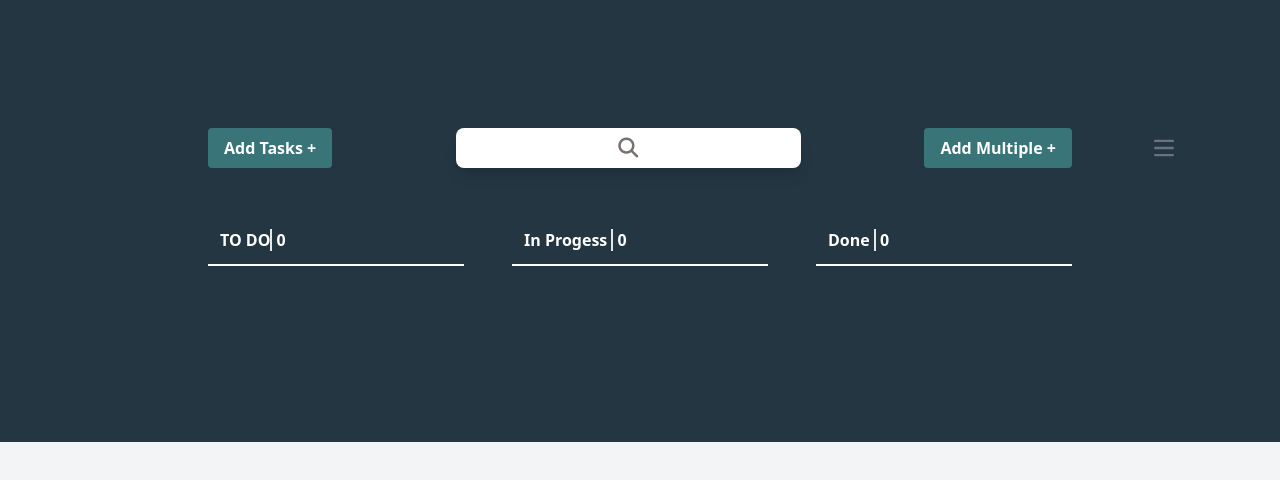
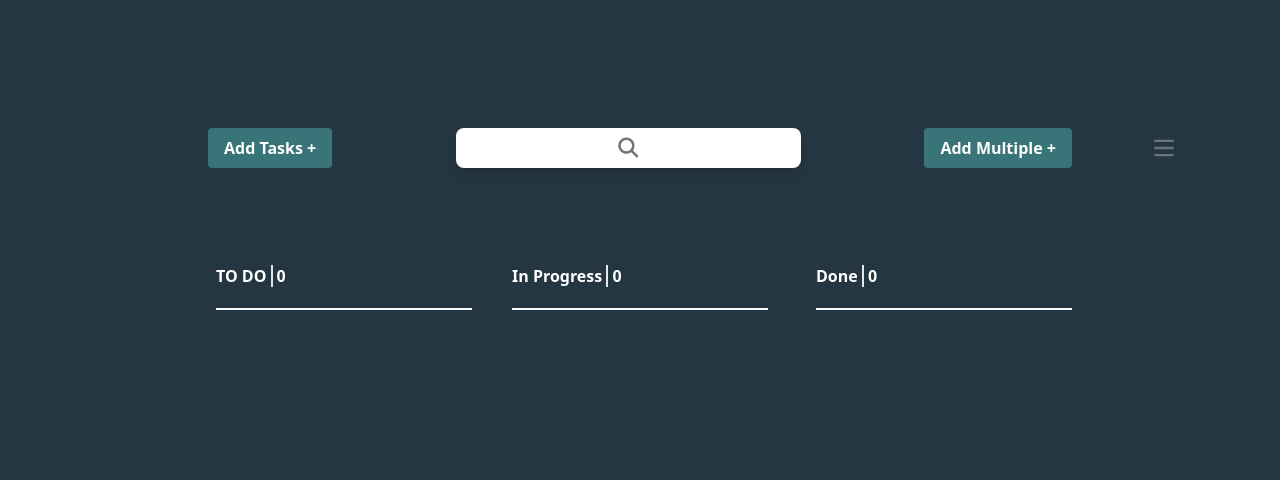
Before and after one commit to MohamedMoustir/To-Do-List, a website: page index.html in a window 1280 px wide. Drawn offline with nearby package versions, Linux system fonts and the light colour scheme.

Commit message:
Add responsive avec tous

```diff
--- a/index.html
+++ b/index.html
@@ -4,6 +4,7 @@
 <head>
   <meta charset="UTF-8">
   <meta name="viewport" content="width=device-width, initial-scale=1.0">
+
   <title>Document</title>
   <link rel="stylesheet" href="./src/output.css">
   <script src="https://cdn.tailwindcss.com"></script>
@@ -48,72 +49,54 @@
     </div>
   </nav>
 
-  <header class=" ">
-    <div class=" my-32 mx-52">
-      <div class="flex justify-between gap-16 ">
-        <button class="bg-[#387478] hover:bg-[#1a3b3e] text-white font-bold py-2 px-4 rounded"
-          onclick="openCardsTasks()">Add Tasks +</button>
-          <div id="search"
-          class="group cursor-pointer flex justify-center items-center rounded-lg shadow-lg h-10 w-2/5 bg-white rounded-">
-          <input onkeyup="recherche(this.value)" id="recher"
-            class="bg-transparent m-0 w-0 outline-none rounded-none  transition-all duration-[800ms]  group-hover:w-[90%]   text-black"
-            type="text" placeholder="Search" />
-          <a href="#">
-            <i class="fas fa-search fonts  text-stone-500  text-xl"></i>
-          </a>
-        </div>
-        <button class="bg-[#387478] hover:bg-[#387478] text-white font-bold py-2 px-4 rounded "
-          onclick="AddMultiple()">Add Multiple +</button>
-      </div>
-      <div class="grid grid-cols-3 gap-12 my-12 ">
+  <header class="">
 
-        <div class="border-b-2 border-white  p-3 w-64 text-white">
-          <div class="font-bold">
-            <h1>TO DO<span class="border-l-2 border-y-white px-1" id="countone">0</span></h1>
+      <div class="my-32 mx-5 md:mx-12 lg:mx-24 xl:mx-52">
+        <div class="flex flex-col md:flex-row justify-between gap-4 mb-12">
+          <button class="bg-[#387478] hover:bg-[#1a3b3e] text-white font-bold py-2 px-4 rounded"
+                  onclick="openCardsTasks()">Add Tasks +</button>
+
+          <div id="search" class="group cursor-pointer flex justify-center items-center rounded-lg shadow-lg h-10 w-full md:w-1/2 lg:w-2/5 bg-white">
+            <input onkeyup="recherche(this.value)" id="recher"
+                   class="bg-transparent m-0 w-0 outline-none rounded-none transition-all duration-800 group-hover:w-[90%] text-black"
+                   type="text" placeholder="Search" />
+            <a href="#">
+              <i class="fas fa-search fonts text-stone-500 text-xl"></i>
+            </a>
           </div>
 
-
-        </div>
-        <div class="border-b-2 border-white  p-3 w-64 text-white">
-          <div class="font-bold">In Progess <span class="border-l-2 border-y-white-200 px-1" id="counttwe">0</span>
-          </div>
-        </div>
-
-
-        <div class="border-b-2 border-white  p-3 w-64 text-white">
-          <div class="font-bold">Done <span class="border-l-2 border-y-white-200 px-1 " id="counttree">0</span></div>
-
+          <button class="bg-[#387478] hover:bg-[#1a3b3e] text-white font-bold py-2 px-4 rounded"
+                  onclick="AddMultiple()">Add Multiple +</button>
         </div>
 
 
 
+     <!-- tous cards  -->
+      <div class="flex justify-center items-center">
+        <div class="grid grid-cols-1 gap-12 my-12 xl:grid-cols-3">
+          <div class="text-white px-2">
+            <div class="font-bold">
+              <h1>TO DO <span class="border-l-2 border-y-white px-1 text-white" id="countone">0</span></h1>
+              <!-- cards -->
+              <div id="task1" class="cards border-t-2 my-5 border-white py-11 w-64 text-white"></div>
+            </div>
+          </div>
+
+          <div class="text-white">
+            <div class="font-bold">In Progress <span class="border-l-2 border-y-white-200 px-1 text-white" id="counttwe">0</span></div>
+            <!-- cards -->
+            <div id="task2" class="cards border-t-2 my-5 border-white py-11 w-64 text-white self-center"></div>
+          </div>
+
+          <div class="text-white">
+            <div class="font-bold">Done <span class="border-l-2 border-y-white-200 px-1 text-white" id="counttree">0</span></div>
+            <div id="task3" class="cards border-t-2 my-5 border-white py-11 w-64 text-white"></div>
+          </div>
+        </div>
       </div>
 
       <!-- tasks -->
-      <div class="grid grid-cols-3" id="taskHTML">
-
-
-        <div id="task1" class="cards">
-
-
-        </div>
-
-        <div id="task2" class="cards ">
-
-
-        </div>
-
-        <div id="task3" class=" cards">
-
-
-        </div>
-
-
-
-
-      </div>
-
-
+      <div class="grid grid-cols-3" id="taskHTML"></div>
     </div>
   </header>
 
@@ -249,12 +232,12 @@
     <section>
 
 
-      <!-- Main modal -->
+      <!-- Main description -->
       <div id="default-modal" tabindex="-1" aria-hidden="true"
-        class="hidden overflow-y-auto overflow-x-hidden fixed top-[50%] right-0 left-0 z-50 justify-center items-center w-full md:inset-0 h-[calc(100%-1rem)] max-h-full">
+        class="hidden flex overflow-y-auto overflow-x-hidden fixed top-[50%] right-0 left-0 z-50 justify-center items-center w-full md:inset-0 h-[calc(100%-1rem)] max-h-full">
         <div class="relative p-4 w-full max-w-2xl max-h-full">
           <!-- Modal content -->
-          <div class="relative bg-white rounded-lg shadow dark:bg-gray-700">
+          <div class="relative bg-white rounded-lg shadow dark:bg-gray-700 h-52 max-h-60">
             <!-- Modal header -->
             <div class="flex items-center justify-between p-4 md:p-5 border-b rounded-t dark:border-gray-600">
               <h3 class="text-xl font-semibold text-gray-900 dark:text-white">
@@ -273,7 +256,7 @@
             </div>
             <!-- Modal body -->
             <div class="p-4 md:p-5 space-y-4">
-              <p class="text-base leading-relaxed text-gray-500 dark:text-gray-400" id="text">
+              <p class="text-base leading-relaxed text-gray-500 dark:text-gray-400 " id="text">
 
               </p>
 
@@ -297,4 +280,3 @@
 </body>
 
 </html>
-<div class="flex h-screen bg-gray-100">
--- a/js/script.js
+++ b/js/script.js
@@ -327,7 +327,7 @@ triparP.onclick = function () {
 
 // tri par Title
 triparTiter.onclick = function () {
-alert("d")
+
   setdata.sort((a, b) => {
     const TiterA = a.Title.toUpperCase();
     const titerB = b.Title.toUpperCase();
```
